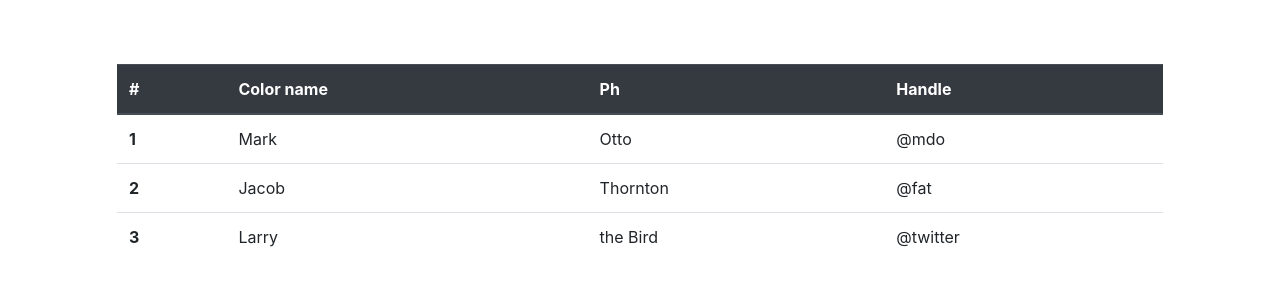
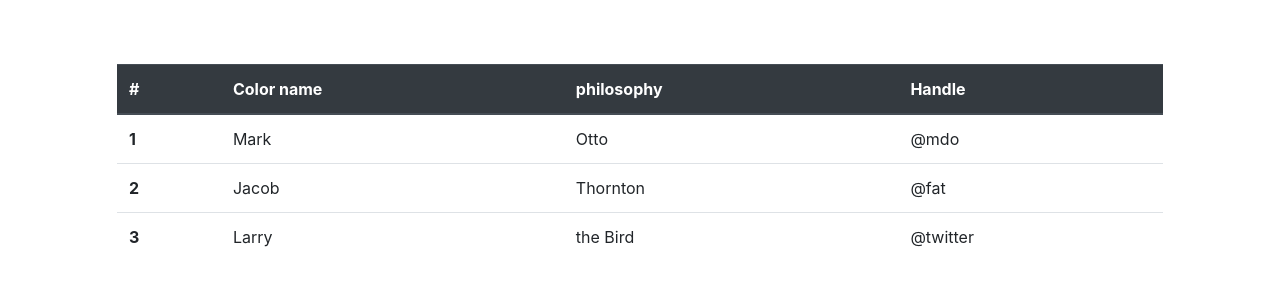
Before and after one commit to shaik80/color-philosophy, a plain HTML site: page index.html in a window 1280 px wide. Drawn offline with nearby package versions, Linux system fonts and the light colour scheme.

Commit message:
Update index.html

```diff
--- a/index.html
+++ b/index.html
@@ -18,7 +18,7 @@
                           <tr>
                             <th scope="col">#</th>
                             <th scope="col">Color name</th>
-                            <th scope="col">Ph</th>
+                            <th scope="col">philosophy</th>
                             <th scope="col">Handle</th>
                           </tr>
                         </thead>
```
